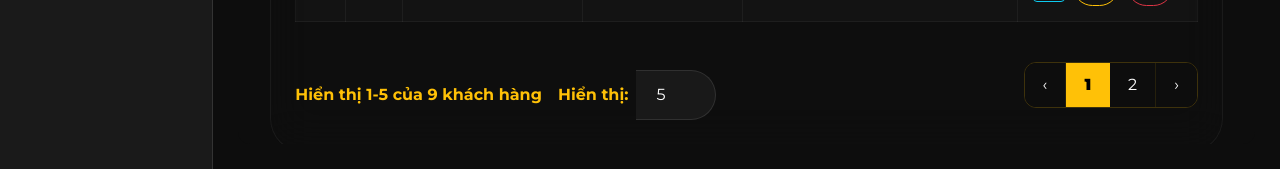
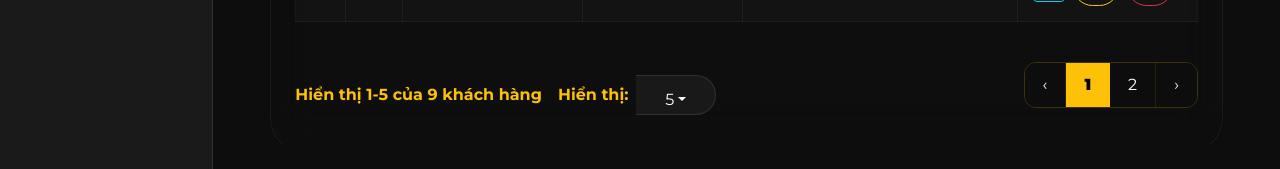
Before and after one commit to ThaiChuong67/SP26_FER202_GROUP_6, a React (Create React App) app in the folder my-app/: page /customer in a window 1280 px wide. Shown: the part 631-800 px from the top of the page. Built offline with nearby package versions, Linux system fonts and the light colour scheme; data requests are answered from the project's data file; sample sign-in values are in the browser's storage.

Commit message:
fix(Customer): refactor dropdown UI and display issues

```diff
--- a/my-app/src/components/Customer/Customer.jsx
+++ b/my-app/src/components/Customer/Customer.jsx
@@ -1,5 +1,5 @@
 import React, { useState, useEffect, useMemo } from 'react';
-import { Container, Row, Col, Button, Modal, Form, InputGroup, Table, Card, Pagination } from 'react-bootstrap';
+import { Container, Row, Col, Button, Modal, Form, InputGroup, Table, Card, Pagination, Dropdown } from 'react-bootstrap';
 import { FaSearch, FaPlus, FaEdit, FaTrash, FaUser, FaEye, FaFileExport, FaCheckSquare, FaSquare } from 'react-icons/fa';
 import axios from 'axios';
 import Swal from 'sweetalert2';
@@ -424,6 +424,37 @@ const Customer = () => {
         }
         .dark-input::placeholder { color: rgba(255,255,255,0.4) !important; }
 
+        /* Fix dropdown options for Form.Select */
+        .dark-input option {
+          background: #1a1a1a !important;
+          color: #fff !important;
+          padding: 8px !important;
+        }
+        .dark-input option:hover,
+        .dark-input option:focus {
+          background: #ffc107 !important;
+          color: #000 !important;
+        }
+
+        /* Dark dropdown menu */
+        .dark-dropdown-menu {
+          background: #1a1a1a !important;
+          border: 1px solid rgba(255,255,255,0.1) !important;
+          border-radius: 8px !important;
+          box-shadow: 0 4px 20px rgba(0,0,0,0.5) !important;
+        }
+        .dark-dropdown-menu .dropdown-item {
+          background: transparent !important;
+          color: #fff !important;
+          padding: 10px 15px !important;
+          font-weight: 500 !important;
+        }
+        .dark-dropdown-menu .dropdown-item:hover,
+        .dark-dropdown-menu .dropdown-item:focus {
+          background: #ffc107 !important;
+          color: #000 !important;
+        }
+
         /* Luxury Table */
         .luxury-table {
           background: transparent !important;
@@ -697,17 +728,23 @@ const Customer = () => {
                           </div>
                           <div className="d-flex align-items-center gap-2">
                             <span className="text-warning fw-bold" style={{ fontSize: '16px' }}>Hiển thị:</span>
-                            <Form.Select
-                              value={itemsPerPage}
-                              onChange={(e) => setItemsPerPage(Number(e.target.value))}
-                              style={{ width: '80px' }}
-                              className="dark-input"
-                            >
-                              <option value={5}>5</option>
-                              <option value={10}>10</option>
-                              <option value={20}>20</option>
-                              <option value={50}>50</option>
-                            </Form.Select>
+                            <Dropdown>
+                              <Dropdown.Toggle
+                                variant="dark"
+                                id="dropdown-items-per-page"
+                                style={{ width: '80px', height: '40px' }}
+                                className="dark-input"
+                              >
+                                {itemsPerPage}
+                              </Dropdown.Toggle>
+
+                              <Dropdown.Menu className="dark-dropdown-menu">
+                                <Dropdown.Item onClick={() => setItemsPerPage(5)}>5</Dropdown.Item>
+                                <Dropdown.Item onClick={() => setItemsPerPage(10)}>10</Dropdown.Item>
+                                <Dropdown.Item onClick={() => setItemsPerPage(20)}>20</Dropdown.Item>
+                                <Dropdown.Item onClick={() => setItemsPerPage(50)}>50</Dropdown.Item>
+                              </Dropdown.Menu>
+                            </Dropdown>
                           </div>
                         </div>
                         <Pagination className="pagination-luxury">
```
Also changed, not shown: 1 other file (tests, documents, lock files or other folders).
